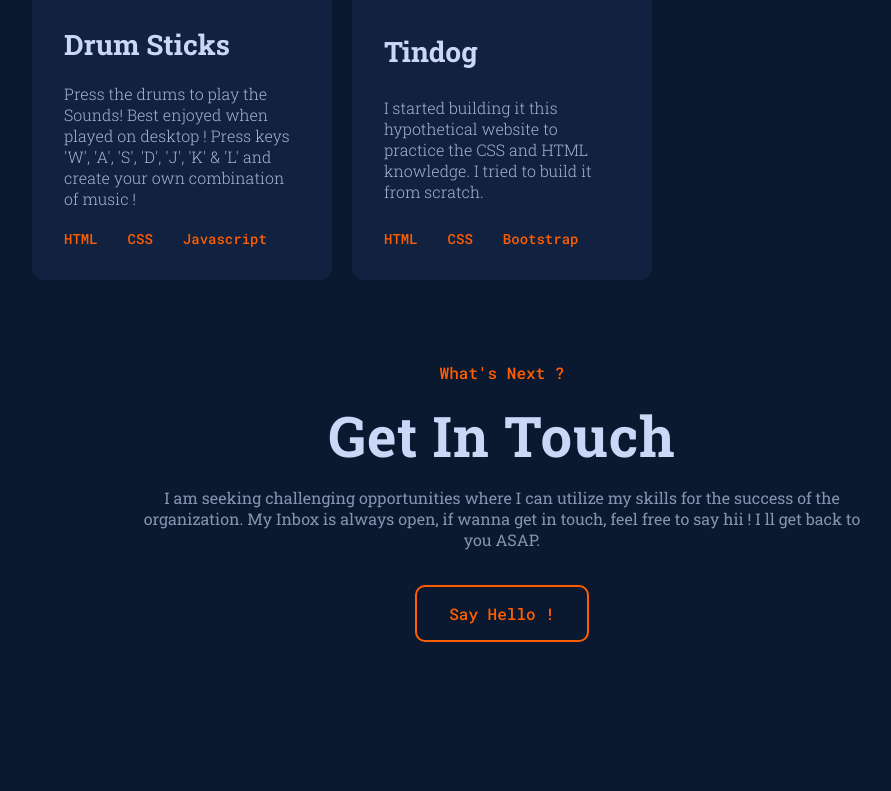
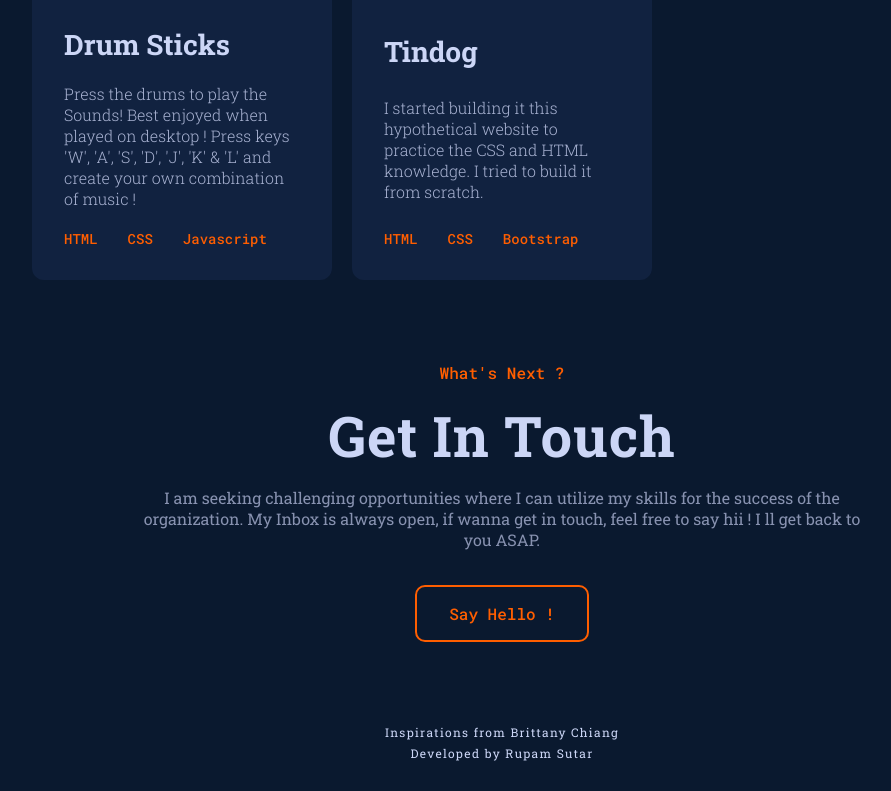
Before and after one commit to rupamsutar/Portfolio, a React (Create React App) app: page / in a window 1280 px wide. Shown: the part 5312-6103 px from the top of the page, without its empty margins (138-1029 px from the left). Before the commit the page ends 6036 px from the top, so only its background shows below. Built offline with nearby package versions, Linux system fonts and the light colour scheme.

Commit message:
Footer complete

```diff
--- a/src/App.js
+++ b/src/App.js
@@ -7,6 +7,7 @@ import MainProject from './Components/Projects/MainProject';
 import IconsAndEmail from "./Components/UI/icons-and-email";
 import OtherProjects from './Components/Projects/OtherProjects';
 import WhatsNext from "./Components/FooterSection/WhatsNext"
+import Footer from './Components/FooterSection/Footer';
 
 
 
@@ -20,6 +21,7 @@ function App() {
       <IconsAndEmail />
       <OtherProjects />
       <WhatsNext />
+      <Footer />
     </>
   )
 }
--- /dev/null
+++ b/src/Components/FooterSection/Footer.js
@@ -0,0 +1,15 @@
+import React from "react";
+import classes from "./Footer.module.css"
+
+const Footer = () => {
+    return (
+        <>
+            <div className={classes['footer']}>
+                <p>Inspirations from Brittany Chiang</p>
+                <p>Developed by Rupam Sutar</p>
+            </div>
+        </>
+    )
+}
+
+export default Footer;
--- /dev/null
+++ b/src/Components/FooterSection/Footer.module.css
@@ -0,0 +1,14 @@
+.footer {
+    width:750px;
+    text-align: center;
+    margin: 50px auto 30px auto;
+
+    display: flex;
+    flex-direction: column;
+    gap: 5px;
+}
+
+.footer p {
+    font-size: 12px;
+    letter-spacing: 1.3px;
+}
```
